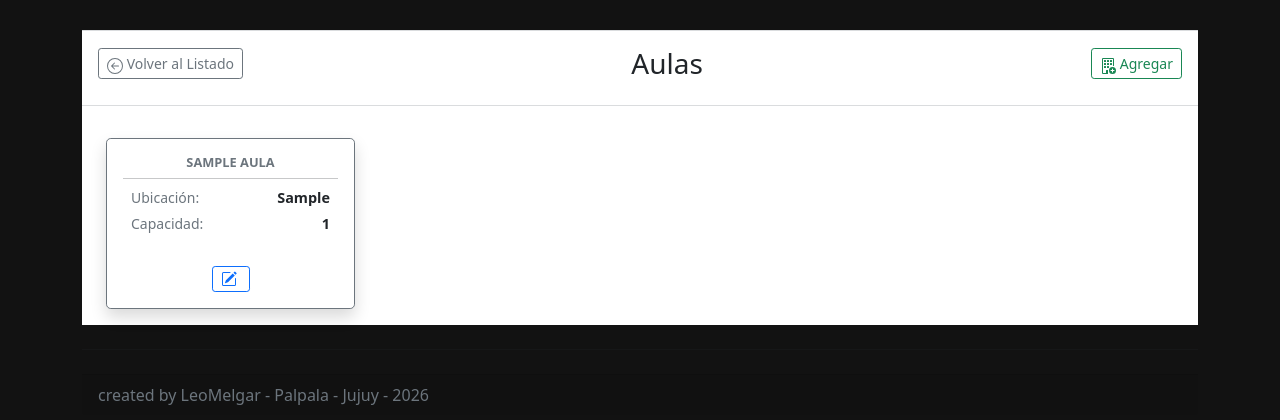
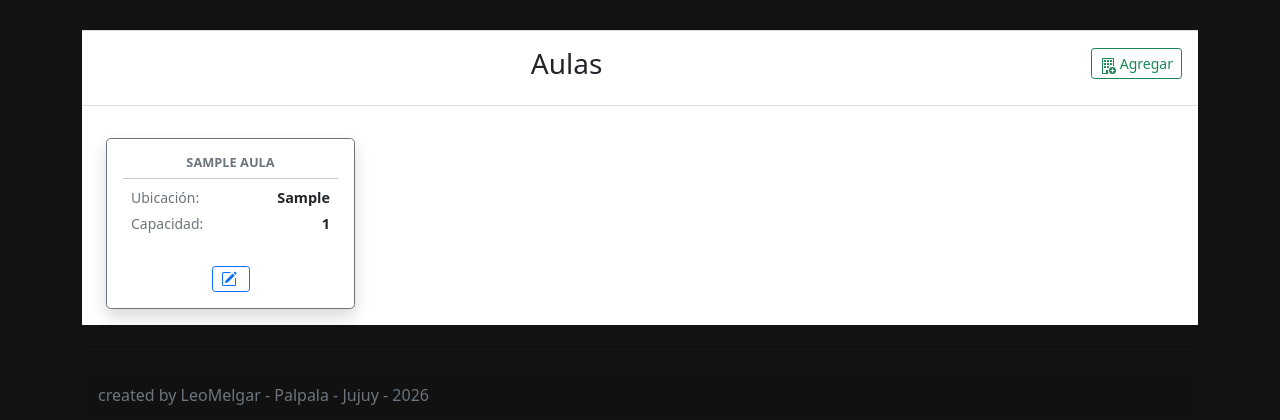
Before and after one commit to leomelgar/siac, a Flask app: page /aulas/home in a window 1280 px wide. Shown: the part 56-476 px from the top of the page. Run offline with Flask 2, Linux system fonts and the light colour scheme; a user stored in the database is signed in; tables that the repository leaves empty hold one stand-in row (values such as "Sample post"); grey boxes marked "Sample" are stand-in pictures.

Commit message:
boton volver quitado

```diff
--- a/templates/aulas/home.html
+++ b/templates/aulas/home.html
@@ -35,13 +35,6 @@
            </div>
         <!-- Encabezado con Botón y Título -->
                     <div class="row mb-4 align-items-center">
-                        <div class="col-auto mx-3">
-                            <a class="btn btn-sm btn-outline-secondary" href="#">
-                                <svg xmlns="http://www.w3.org/2000/svg" width="16" height="16" fill="currentColor" class="bi bi-arrow-left-circle" viewBox="0 0 16 16">
-                                    <path fill-rule="evenodd" d="M1 8a7 7 0 1 0 14 0A7 7 0 0 0 1 8zm15 0A8 8 0 1 1 0 8a8 8 0 0 1 16 0zm-4.5-.5a.5.5 0 0 1 0 1H5.707l2.147 2.146a.5.5 0 0 1-.708.708l-3-3a.5.5 0 0 1 0-.708l3-3a.5.5 0 1 1 .708.708L5.707 7.5H11.5z"/>
-                                </svg> Volver al Listado
-                            </a>
-                        </div>
                         <div class="col text-center">
                             <h3 class="text-dark mb-0">Aulas</h3>
                         </div>
```
